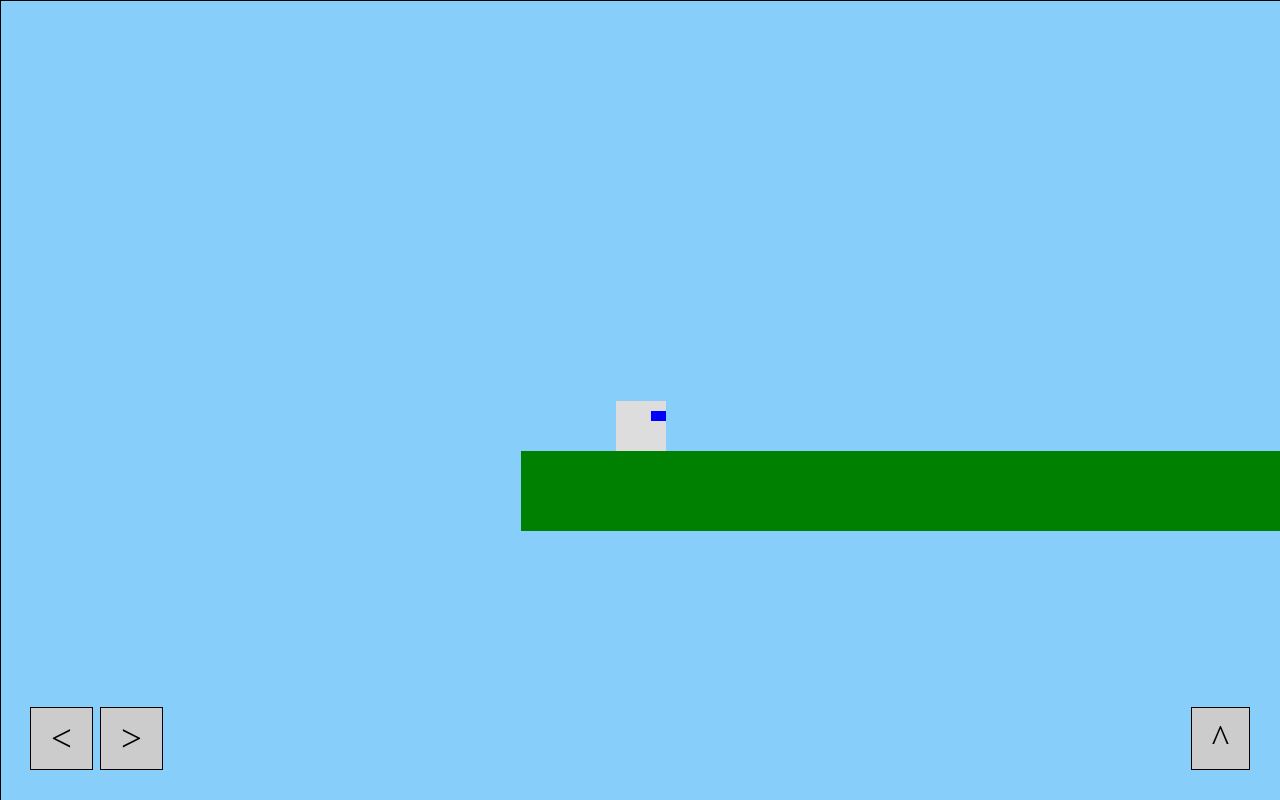
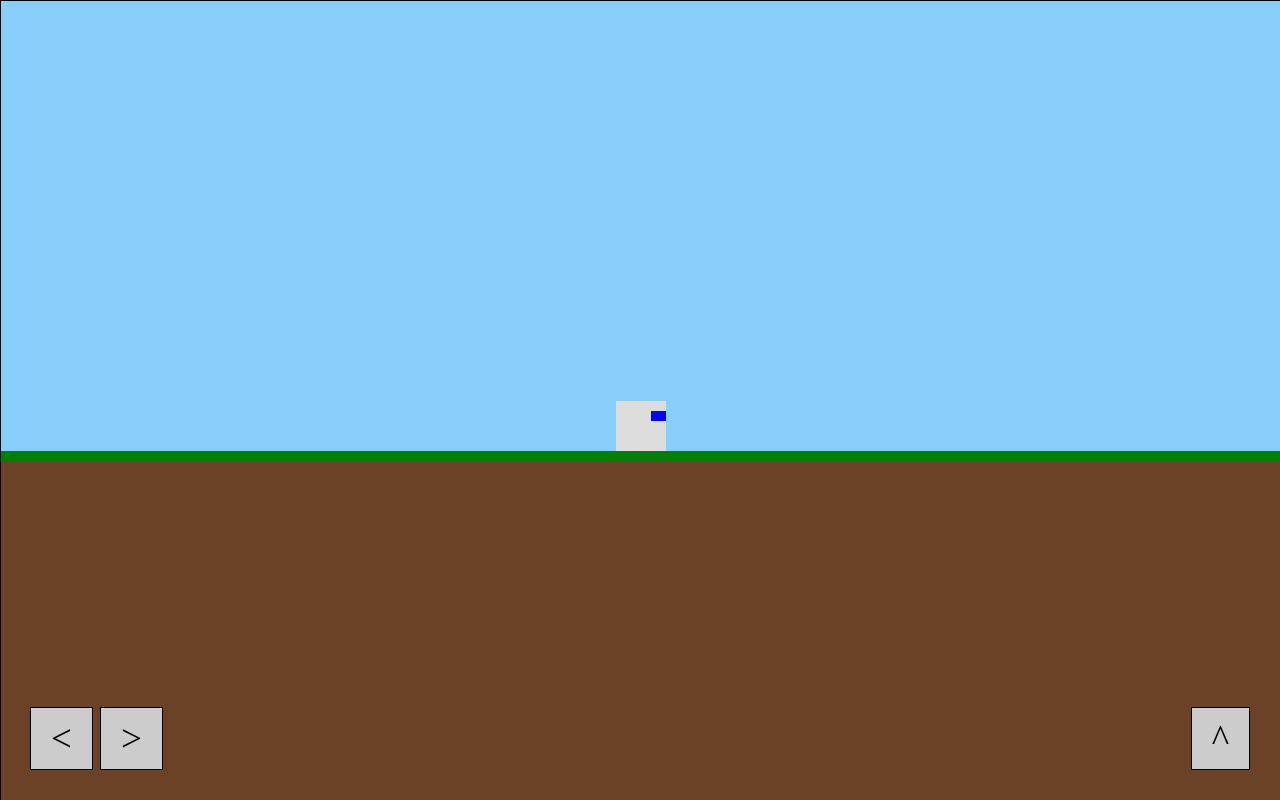
Before and after one commit to starlone/star.gameengine, a plain HTML site: page example.html in a window 1280 px wide. Drawn offline with Linux system fonts and the light colour scheme.

Commit message:
Aumentando tamanho do chao1 e 2. Alterando chao e grama para nomes em ingles

```diff
--- a/example.html
+++ b/example.html
@@ -33,15 +33,23 @@
 
             scene.getCamera().addComponent( new se.ComponentFollowPlayer(obj_player));
 
-            var chao = new se.GameObject('chao', -100, 250, 1000, 80);
-            chao.addCollider( new se.BoxCollider(0, 0, 1000, 80) );
-            chao.setRenderer( new se.BoxRenderer('green') );
-            scene.add(chao);
+            var ground = new se.GameObject('ground', -1500, 250, 2400, 450);
+            ground.addCollider( new se.BoxCollider(0, 0, 2400, 80) );
+            ground.setRenderer( new se.BoxRenderer('#6B4226') );
+            scene.add(ground);
 
-            var chao2 = new se.GameObject('chao', 1000, 250, 1000, 80);
-            chao2.addCollider( new se.BoxCollider(0, 0, 1000, 80) );
-            chao2.setRenderer( new se.BoxRenderer('green') );
-            scene.add(chao2);
+            var grass = new se.GameObject('grass', 0, 0, 2400, 10);
+            grass.setRenderer( new se.BoxRenderer('green') );
+            ground.addChild(grass);
+
+            var ground2 = new se.GameObject('ground2', 1000, 250, 3000, 450);
+            ground2.addCollider( new se.BoxCollider(0, 0, 3000, 80) );
+            ground2.setRenderer( new se.BoxRenderer('#6B4226') );
+            scene.add(ground2);
+
+            var grass2 = new se.GameObject('grass2', 0, 0, 3000, 10);
+            grass2.setRenderer( new se.BoxRenderer('green') );
+            ground2.addChild(grass2);
 
             game.init();
 
```
